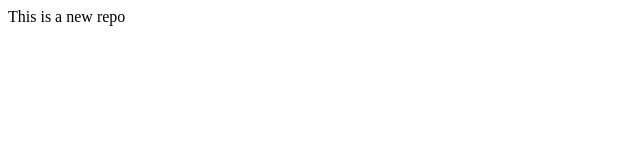
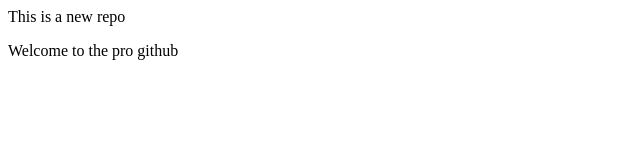
Before and after one commit to klu2300033555/localre, a plain HTML site: page index.html in a window 1280 px wide. Shown: the whole page, without its empty margins (0-640 px from the left). Drawn offline with Linux system fonts and the light colour scheme.

Commit message:
Adding extra line

```diff
--- a/index.html
+++ b/index.html
@@ -1 +1,2 @@
 <p>This is a new repo</p>
+<p> Welcome to the pro github</p>
```
